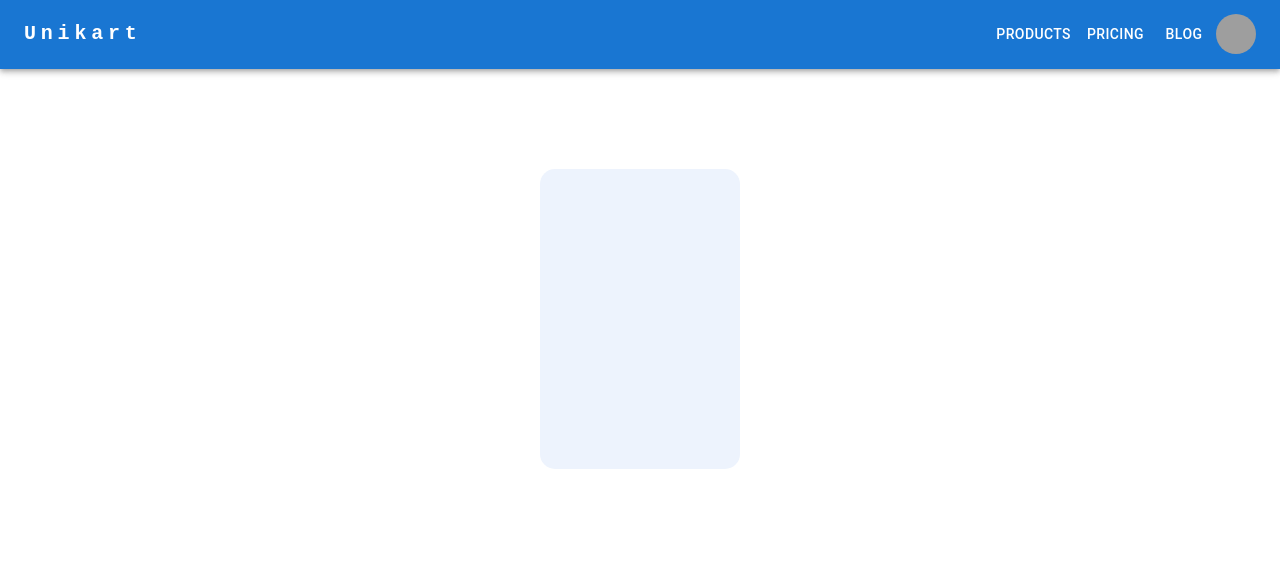
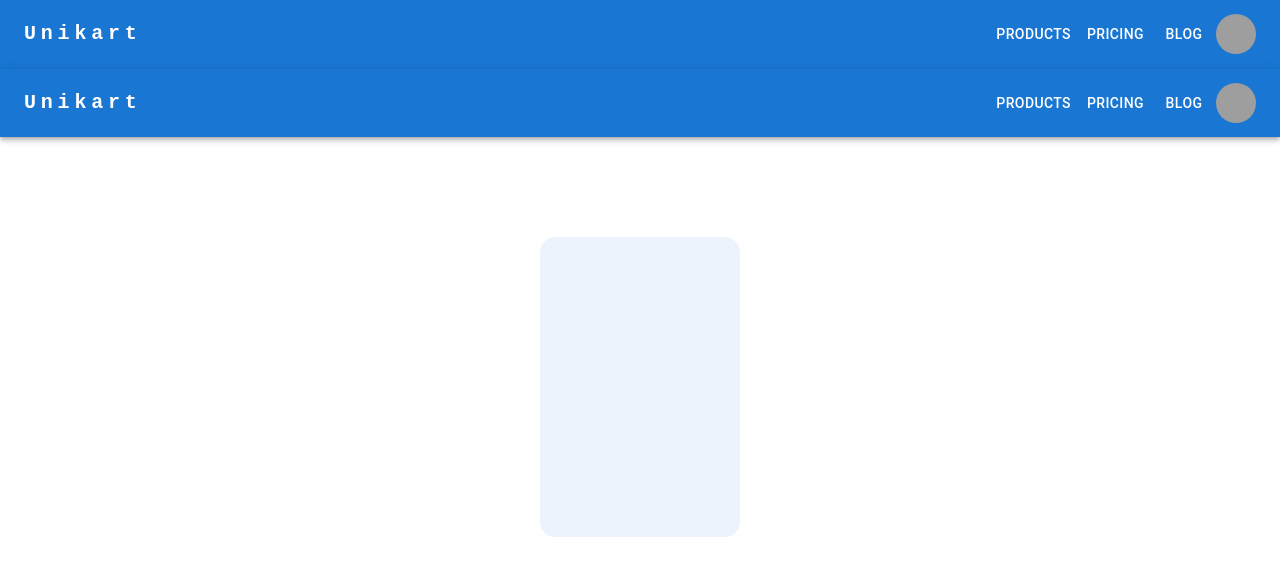
Before and after one commit to Manaspatil30/Team3_FrontEnd, a React (Create React App) app: page / in a window 1280 px wide. Shown: the top 576 px of the page. Built offline with nearby package versions, Linux system fonts and the light colour scheme; grey boxes are pictures that could not be loaded.

Commit message:
Added Routes using react router dom

```diff
--- a/src/App.js
+++ b/src/App.js
@@ -1,10 +1,18 @@
-import './App.css';
 import Home from './pages/Home';
+import Navbar from './components/Navbar';
+import { BrowserRouter, Route, Routes } from 'react-router-dom';
+import Explore from './pages/Explore';
 
 function App() {
   return (
     <div className="app">
-      <Home/>
+      <Navbar />
+      <BrowserRouter>
+      <Routes>
+        <Route path='/' element={<Home/>}/>
+        <Route path='/explore' element={<Explore/>}/>
+      </Routes>
+      </BrowserRouter>
     </div>
   );
 }
```
Also changed, not shown: src/App.css (deleted).
